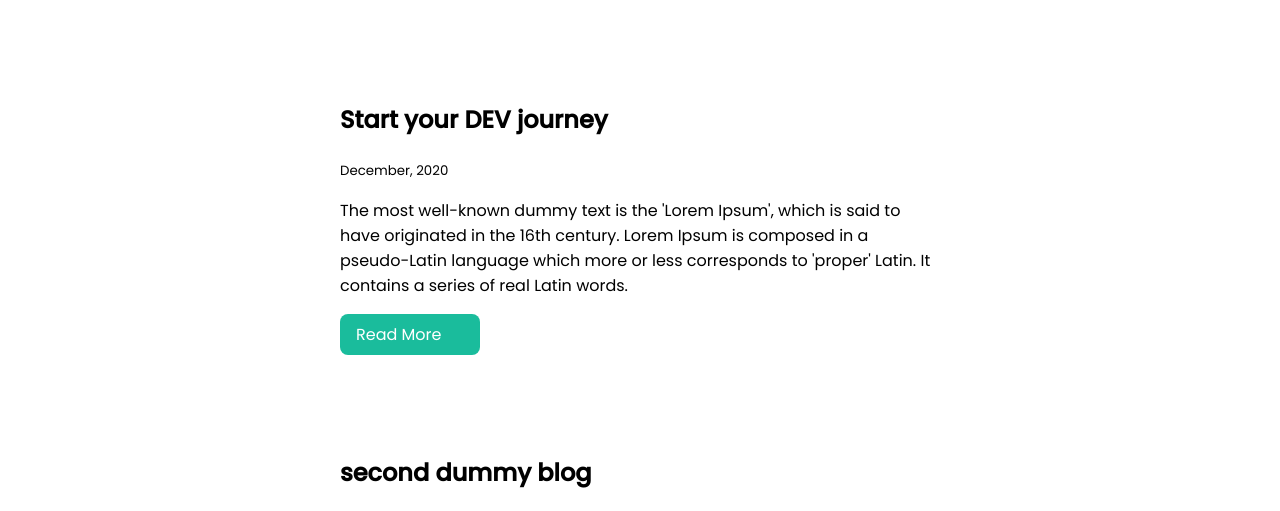
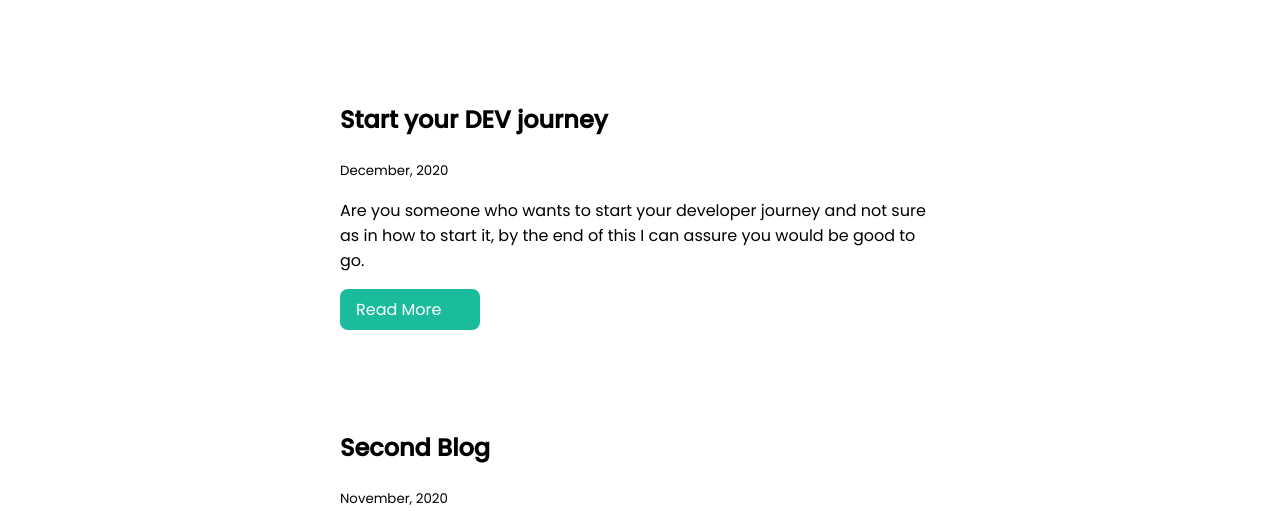
Before and after one commit to theshuntz/portfolio, a plain HTML site: page blogs.html in a window 1280 px wide. Shown: the part 272-783 px from the top of the page. Drawn offline with nearby package versions, Linux system fonts and the light colour scheme.

Commit message:
updated links

```diff
--- a/blogs.html
+++ b/blogs.html
@@ -35,18 +35,18 @@
             <article class="showcase-list container container-center ">
                 <h1>Start your DEV journey</h1>
                 <small>December, 2020</small>
-                <p>The most well-known dummy text is the 'Lorem Ipsum', which is said to have originated in the 16th
-                    century. Lorem Ipsum is composed in a pseudo-Latin language which more or less corresponds to
-                    'proper' Latin. It contains a series of real Latin words.</p>
+                <p>Are you someone who wants to start your developer journey and not sure as in how to start it, by the
+                    end of this I can assure you would be good to go.</p>
 
-                <a class="link link-primary nav-button" href="">Read More</a>
+                <a class="link link-primary nav-button"
+                    href="https://masoom-kr04.medium.com/start-your-dev-journey-d9ccb89cab48">Read More</a>
             </article>
 
         </li>
 
         <li>
             <article class="showcase-list container container-center ">
-                <h1>second dummy blog</h1>
+                <h1>Second Blog</h1>
                 <small>November, 2020</small>
                 <p>Dummy text: Its function as a filler or as a tool for comparing the visual impression of different
                     typefaces Dummy text is text that is used in the publishing industry or by web designers to occupy
```
